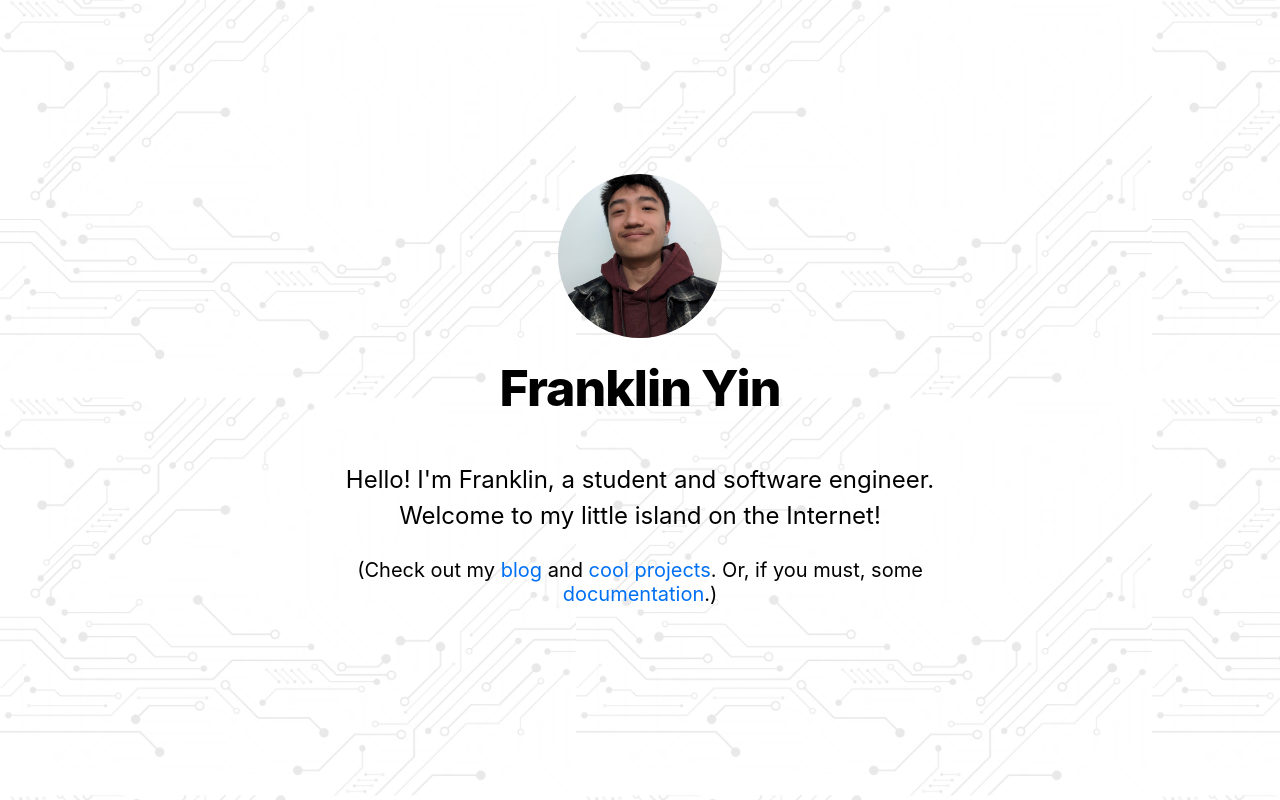
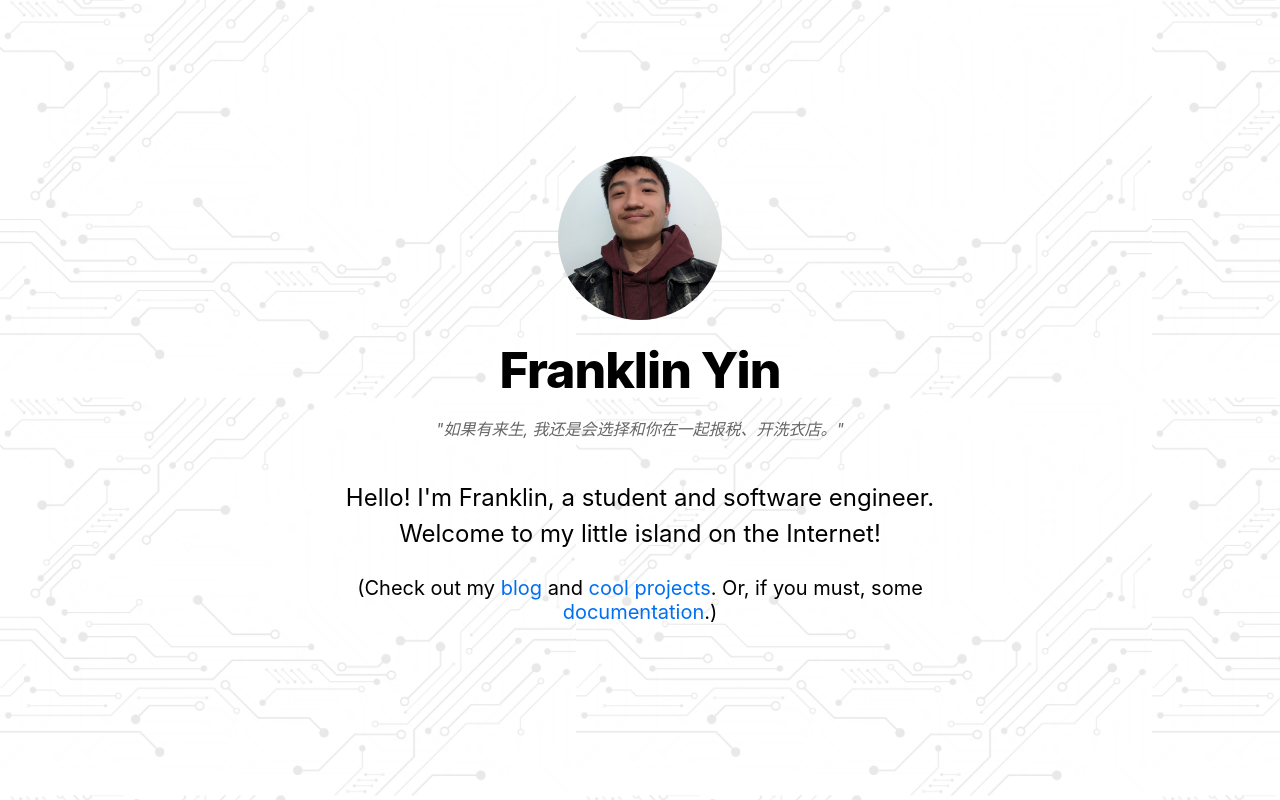
Before and after one commit to Yin4TheWin/personal-website, a Next.js app: page / in a window 1280 px wide. Built offline with nearby package versions, Linux system fonts and the light colour scheme.

Commit message:
added a quote to landing page, draft for a blog post

```diff
--- a/pages/blog.js
+++ b/pages/blog.js
@@ -39,12 +39,12 @@ export default function Blog({ postsData }) {
           </section>
 
           <ul className={utilStyles.list}>
-            {postsData.map(({ id, date, title, desc, rev }) => (
+            {postsData.filter(({ id, date, title, desc, rev }) => !title.includes("Draft")).map(({ id, date, title, desc, rev }) => (
               <li className={utilStyles.listItem} key={id}>
                 <Link href={`/posts/${id}`}>{title}</Link>
                 <br />
                 <small className={`${utilStyles.lightText} ${utilStyles.xs}`}>
-                    <Date dateString={date} /> {rev && <>(rev. <Date dateString={rev}/>)</>}
+                  <Date dateString={date} /> {rev && <>(rev. <Date dateString={rev} />)</>}
                 </small>
                 <br />
                 <small className={utilStyles.xs}>
--- a/pages/index.js
+++ b/pages/index.js
@@ -27,16 +27,19 @@ export default function Home() {
         </Fade>
         <Fade>
           <h1 className={utilStyles.heading2Xl}>
-        <Fade delay={500} cascade damping={0.03}>
+            <Fade>
               Franklin Yin
             </Fade>
           </h1>
+          <Fade delay={500} cascade damping={0.03}>
+            <p className={utilStyles.quote}>"如果有来生, 我还是会选择和你在一起报税、开洗衣店。"</p>
+          </Fade>
         </Fade>
         <Zoom delay={800}>
           <section>
             <p className={utilStyles.headingMd}>Hello! I'm Franklin, a student and software engineer. Welcome to my little island on the Internet!</p>
             <p>
-          (Check out my {' '}<Link  href="/blog">blog</Link> and {' '}<a target="_blank" rel="noopener noreferrer" href="https://github.com/Yin4TheWin">cool projects</a>. Or, if you must, some{' '}<a href="https://docs.franklinyin.com/">documentation</a>.)
+              (Check out my {' '}<Link href="/blog">blog</Link> and {' '}<a target="_blank" rel="noopener noreferrer" href="https://github.com/Yin4TheWin">cool projects</a>. Or, if you must, some{' '}<a href="https://docs.franklinyin.com/">documentation</a>.)
             </p>
           </section>
         </Zoom>
--- a/styles/utils.module.css
+++ b/styles/utils.module.css
@@ -3,7 +3,7 @@
   line-height: 1.2;
   font-weight: 800;
   letter-spacing: -0.05rem;
-    margin: 1rem 0;
+  margin: 1rem 0 0;
 }
 
 .headingXl {
@@ -51,6 +51,12 @@
   color: #666;
 }
 
-  .xs{
+.xs {
   font-size: 0.85rem;
 }
+
+.quote {
+  font-style: italic;
+  color: #666;
+  font-size: 0.8rem;
+}
```
Also changed, not shown: posts/on-nothing.md (added, +22 -0 lines), public/vercel.svg (deleted), 1 other file (tests, documents, lock files or other folders). Lines whose indentation alone changed are shown as unchanged.
